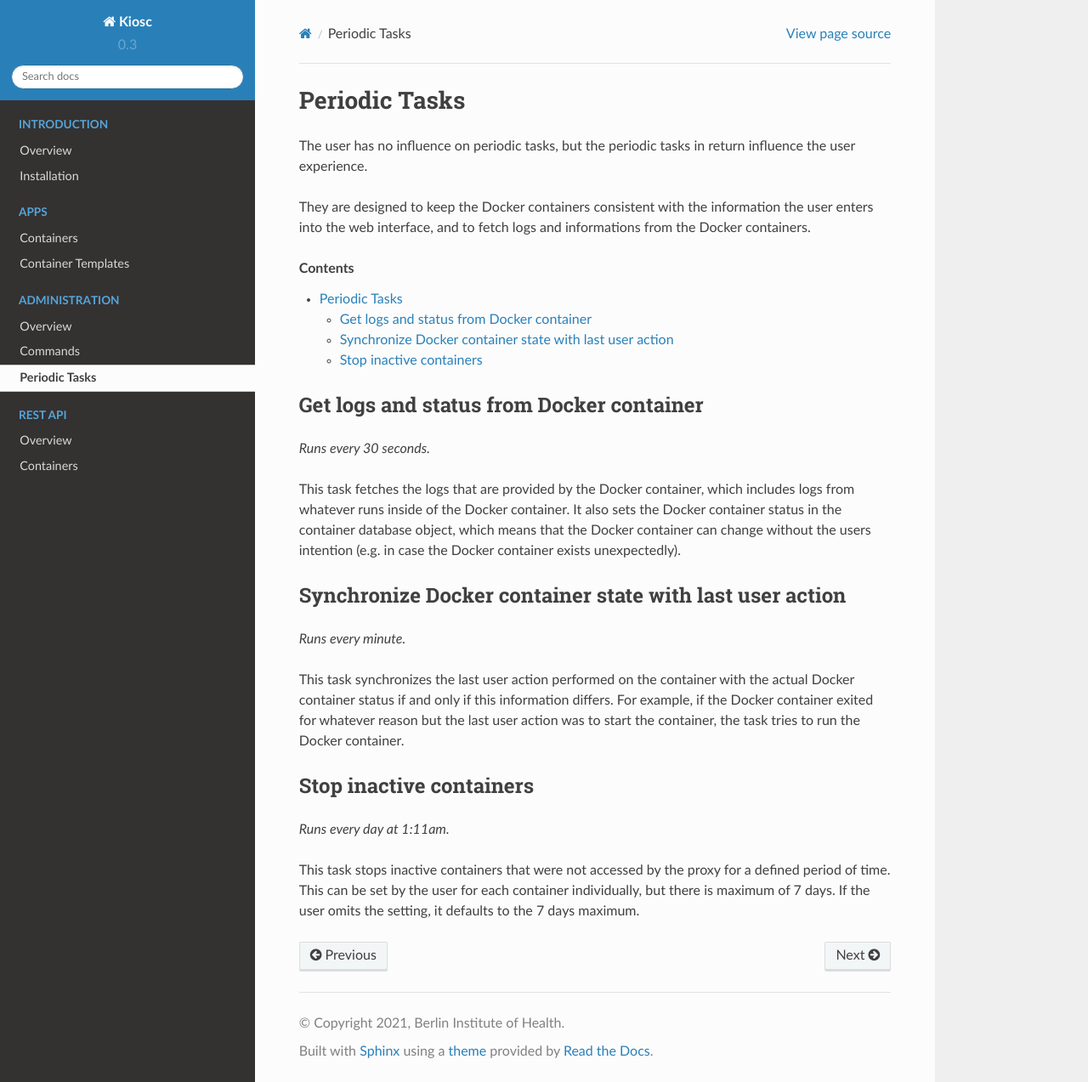
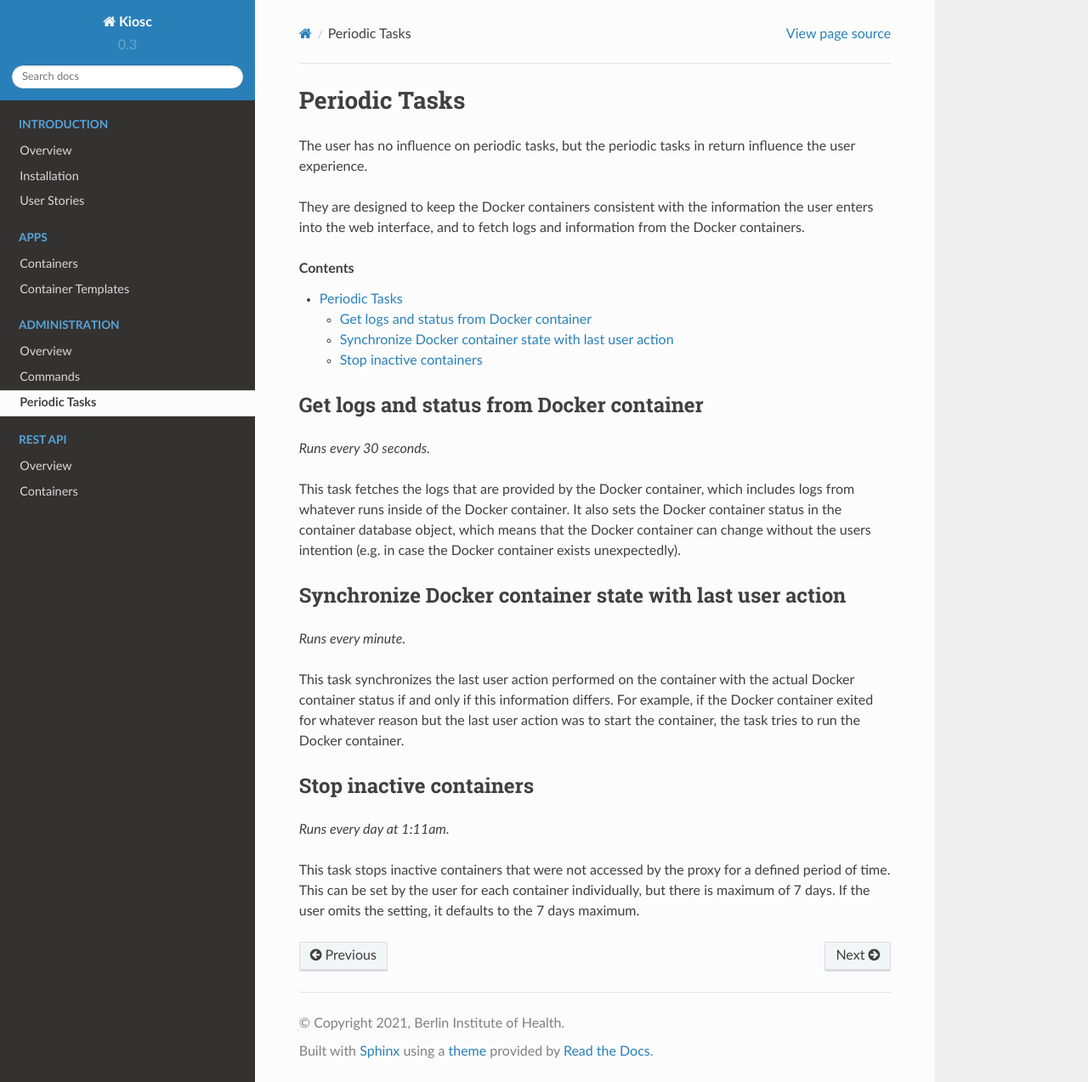
Before and after one commit to bihealth/kiosc-server, a Sphinx documentation site: the page built from docs/source/administration_periodic_tasks.rst, in a window 1280 px wide and 1273 px high. Shown: the whole window at 85% size. Built offline with Sphinx 7.4.7 and the Read the Docs theme 2.0.0, drawn with Linux system fonts in a browser that asks for light colours.

Commit message:
Added user story to documentation for a guest user that wants to view the web interface provided by the container (#103)

```diff
--- a/CHANGELOG.rst
+++ b/CHANGELOG.rst
@@ -14,6 +14,7 @@
 - Added manual (#97, #99)
 - Migrated to SODAR core v0.10.5 (#97)
 - Fixed menu notches display bug (#97)
+- Added user story to documentation for a guest user that wants to view the web interface provided by the container (#103)
 
 Kioscadmin
 ----------
--- a/docs/source/administration_periodic_tasks.rst
+++ b/docs/source/administration_periodic_tasks.rst
@@ -8,7 +8,7 @@
 
 They are designed to keep the Docker containers consistent
 with the information the user enters into the web interface,
-and to fetch logs and informations from the Docker containers.
+and to fetch logs and information from the Docker containers.
 
 .. contents::
 
--- a/docs/source/index.rst
+++ b/docs/source/index.rst
@@ -41,6 +41,7 @@
 
     introduction_overview
     introduction_installation
+    introduction_user_stories
 
 .. toctree::
     :maxdepth: 2
```
Also changed, not shown: docs/source/introduction_user_stories.rst (added, +27 -0 lines).
